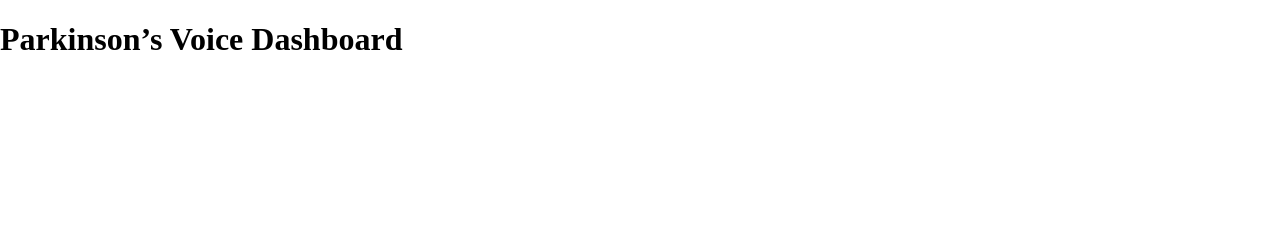
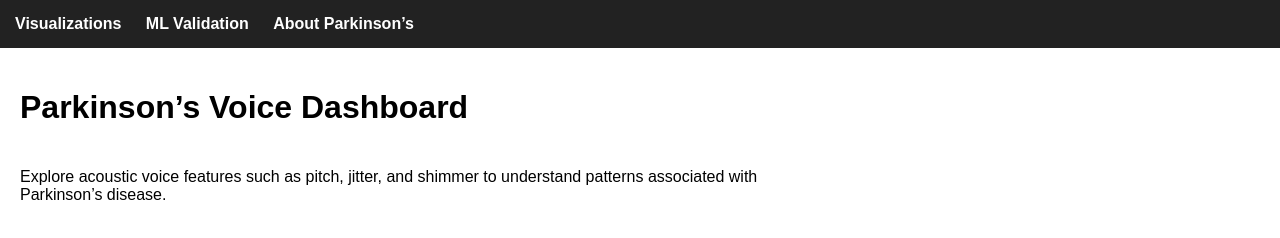
Before and after one commit to BoyleNathaniel/Parkinson-s_Analysis_Website-, a website: page public/index.html in a window 1280 px wide. Drawn offline with Linux system fonts and the light colour scheme.

Commit message:
Set up multiple html pages for about page, dashboards, and machine learning dashboards

```diff
--- a/public/index.html
+++ b/public/index.html
@@ -7,11 +7,21 @@
   }
 </style>
 <head>
+<link rel="stylesheet" href="styles.css">
   <title>Parkinson's Voice Analysis</title>
 </head>
 <body>
+
+<nav style="padding: 15px; background: #222;">
+  <a href="/index.html" style="color:white; margin-right:20px;">Visualizations</a>
+  <a href="/ml.html" style="color:white; margin-right:20px;">ML Validation</a>
+  <a href="/about.html" style="color:white;">About Parkinson’s</a>
+</nav>
+
 <h1>Parkinson’s Voice Dashboard</h1>
-
+<p>
+Explore acoustic voice features such as pitch, jitter, and shimmer to understand patterns associated with Parkinson’s disease.
+</p>
 <div class='tableauPlaceholder' id='viz1777577581733' style='width:100%; height:900px; position: relative'>
   <noscript>
     <a href='#'>
--- /dev/null
+++ b/public/styles.css
@@ -0,0 +1,33 @@
+/* General page styling */
+body {
+  font-family: Arial, sans-serif;
+  margin: 0;
+}
+
+/* Headings */
+h1 {
+  padding: 20px;
+}
+
+/* Paragraphs */
+p {
+  padding: 0 20px;
+  max-width: 800px;
+}
+
+/* Navbar */
+nav {
+  padding: 15px;
+  background: #222;
+}
+
+nav a {
+  color: white;
+  margin-right: 20px;
+  text-decoration: none;
+  font-weight: bold;
+}
+
+nav a:hover {
+  text-decoration: underline;
+}
--- a/server.js
+++ b/server.js
@@ -1,7 +1,9 @@
 const express = require('express');
 const app = express();
+
 const port = 3000;
 
+// Serve everything in /public
 app.use(express.static('public'));
 
 app.listen(port, () => {
```
Also changed, not shown: public/about.html (added, +39 -0 lines), public/ml.html (added, +27 -0 lines).
